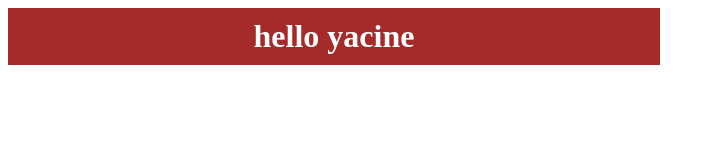
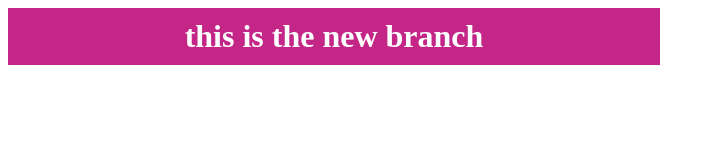
Before and after one commit to yacine-dotcom/bike_store, a plain HTML site: page index.html in a window 1280 px wide. Shown: the whole page, without its empty margins (0-715 px from the left). Drawn offline with Linux system fonts and the light colour scheme.

Commit message:
add title on the new branch

```diff
--- a/index.html
+++ b/index.html
@@ -9,7 +9,7 @@
 </head>
 <body>
 
-    <h1>  hello yacine </h1>
+    <h1> this is the new branch </h1>
     <script src="app.js"> </script>
 </body>
 </html>
--- a/style.css
+++ b/style.css
@@ -1,6 +1,6 @@
 h1 {
     font-size: xx-large;
-    background-color: brown;
+    background-color: rgb(195, 38, 134);
     display: inline-block;
     color  :white ;
     padding: 10px;
```
